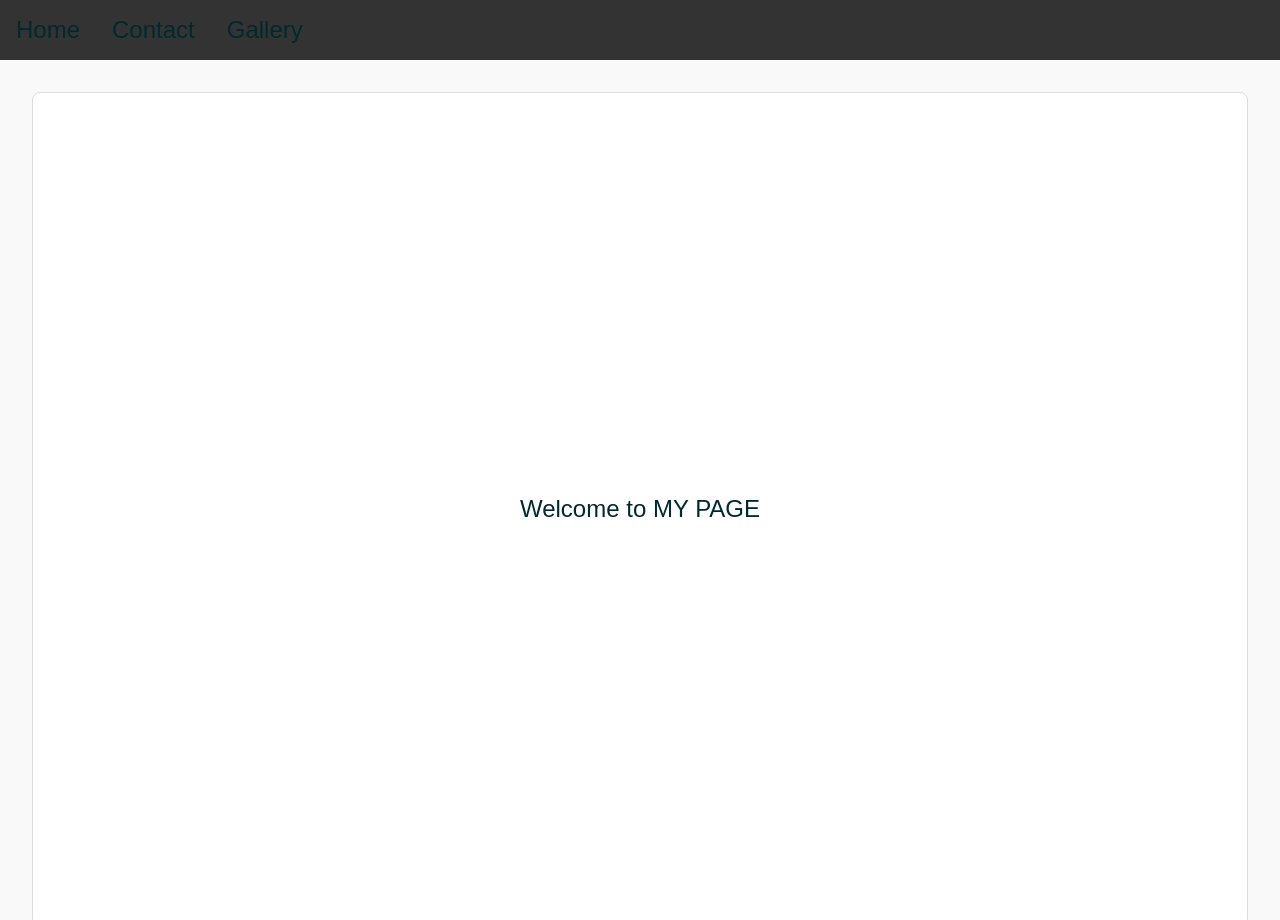
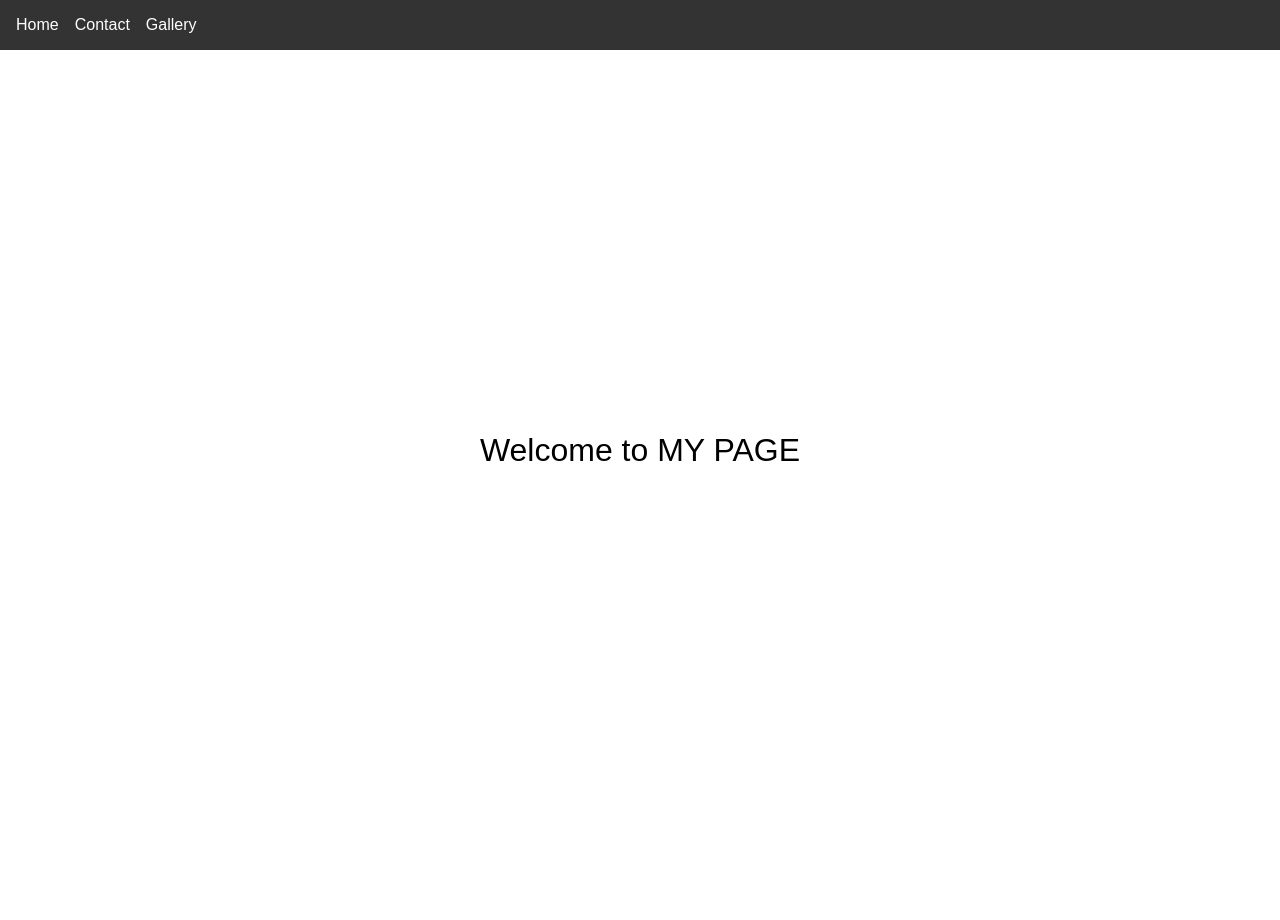
Before and after one commit to JofeCC/Group-4-Webpack-Project-TT4, a website with bundled scripts: page index.html in a window 1280 px wide. Shown: the top 920 px of the page. After the commit the page ends 850 px from the top, so only its background shows below. Built offline with nearby package versions, Linux system fonts and the light colour scheme.

Commit message:
updated index.html

```diff
--- a/index.html
+++ b/index.html
@@ -5,34 +5,6 @@
     <meta charset="UTF-8" />
     <meta name="viewport" content="width=device-width, initial-scale=1.0" />
     <title>Document</title>
-    <style>
-        body {
-            font-size: 1.2rem;
-            color: rgb(1, 42, 46);
-            background-color: #f9f9f9;
-
-        nav a {
-            font-size: 1.5rem;
-            color: rgb(1, 42, 46);
-            margin-right: 1rem;
-            text-decoration: none;
-        }
-
-        nav a:hover {
-            text-decoration: underline;
-        }
-
-        #app {
-            margin: 2rem;
-            padding: 1rem;
-            border: 1px solid #ddd;
-            border-radius: 8px;
-            background-color: #fff;
-            font-size: 1.5rem;
-            color: rgb(1, 42, 46);
-            text-align: center;
-        }
-    </style>
 </head>
 
 <body>
```
